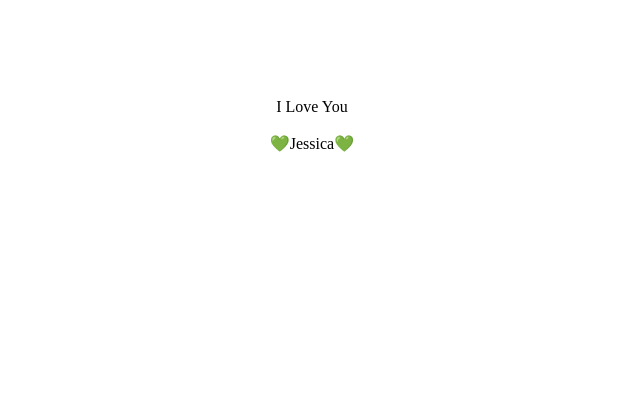
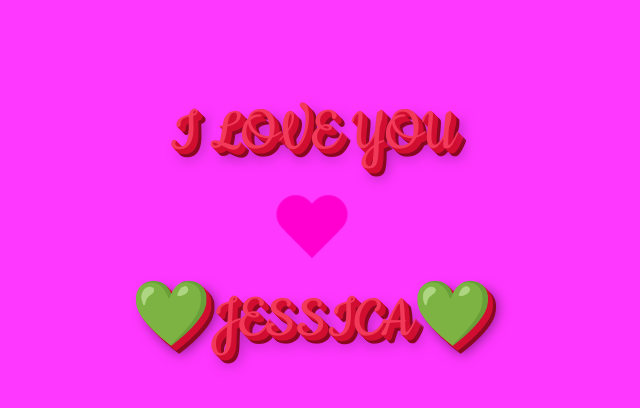
Before and after one commit to pixlperfect01/Jessica, a plain HTML site: page index.html in a window 1280 px wide. Shown: the whole page, without its empty margins (328-968 px from the left). Drawn offline with Linux system fonts and the light colour scheme.

Commit message:
Update index.html

```diff
--- a/index.html
+++ b/index.html
@@ -2,7 +2,7 @@
 <html>
 	<head>
 		<title></title>
-		<link rel="stylesheets" type="text/css" href="style.css"></link>
+		<link rel="stylesheet" type="text/css" href="style.css"></link>
 	</head>
 	<body>
 		<br/>
```
